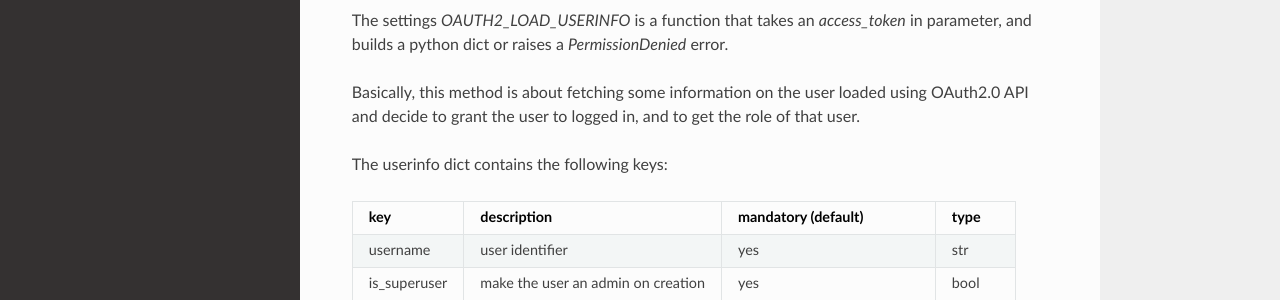
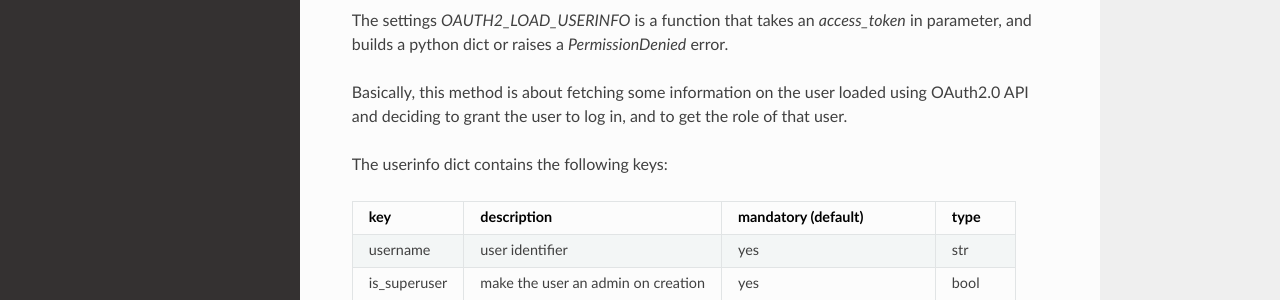
Before and after one commit to Gandi/wagtail-oauth2, a Sphinx documentation site: the page built from docs/source/users/oauth2_settings.rst, in a window 1280 px wide and 1224 px high. Shown: the part 569-869 px from the top of the window. Built offline with Sphinx 7.4.7 and the Read the Docs theme 2.0.0, drawn with Linux system fonts in a browser that asks for light colours.

Commit message:
Update docs/source/users/oauth2_settings.rst
Co-authored-by: Yann Brelière <yann@gandi.net>

```diff
--- a/docs/source/users/oauth2_settings.rst
+++ b/docs/source/users/oauth2_settings.rst
@@ -31,7 +31,7 @@ The settings `OAUTH2_LOAD_USERINFO` is a function that takes an `access_token` i
 and builds a python dict or raises a `PermissionDenied` error.
 
 Basically, this method is about fetching some information on the user loaded using
-OAuth2.0 API and decide to grant the user to logged in, and to get the role of
+OAuth2.0 API and deciding to grant the user to log in, and to get the role of
 that user.
 
 The userinfo dict contains the following keys:
```
